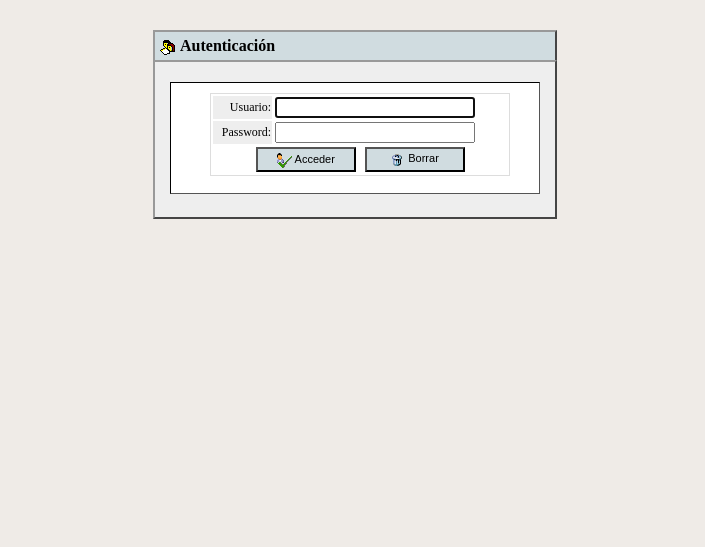
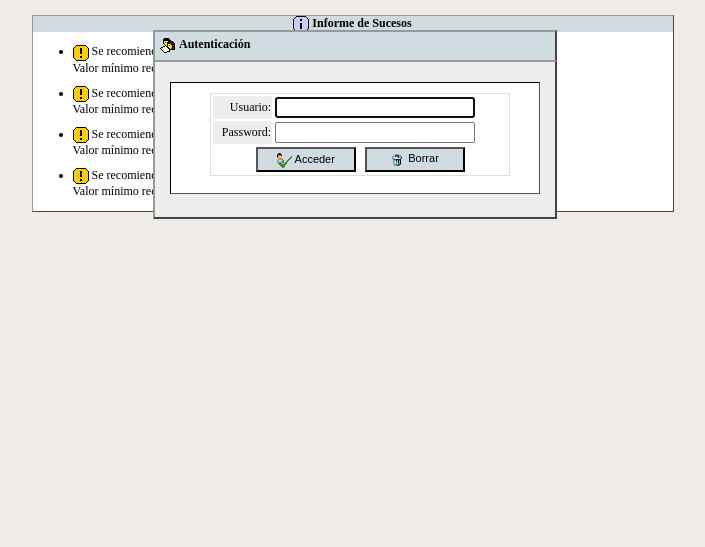
Before and after one commit to guadalinex-archive/pooler, a PHP site: page /app/ in a window 1280 px wide. Shown: the top 547 px of the page, without its empty margins (150-855 px from the left). Run offline with PHP 8.4, Linux system fonts and the light colour scheme.

Commit message:
Nuevo informe de sucesos

```diff
--- a/frontend/app/index.php
+++ b/frontend/app/index.php
@@ -4,7 +4,7 @@
  * Inicio de la aplicación. Lanzará el formulario de autenticación.
  *
  * @author Francisco Javier Ramos Álvarez
- * @version 1.0
+ * @version 1.1
  * @package app
  * @see auth.php
  *
@@ -14,7 +14,11 @@
 //evitamos el uso de Internet Explorer
 include('../php/no_ie.php');
 include('../php/end_session.php');
+include_once('../php/config.php');
 include_once('../php/functions.php');
+
+//comprobamos posibles errores en la configuración
+include('../php/check_app.php');
 ?>
 
 <html>
--- /dev/null
+++ b/frontend/app/infor_events.php
@@ -0,0 +1,55 @@
+<?
+/**
+ * Frame inform_events.php
+ * Mostrará un pequeño informe con posibles errores o avisos que pueda
+ * tener la aplicación. Este página va ligada al módulo check_app.php.
+ *
+ * @author Francisco Javier Ramos Álvarez
+ * @version 1.0
+ * @package app
+ * @see check_app.php
+ *
+ * @return html
+ */
+?>
+
+<style type="text/css">
+	body {
+		font-size: 12px;
+		background-color: #EFEBE7;
+		margin: 0 0 0 0;
+	}
+
+	#informe {
+		border: 1px outset #999999;
+		background-color: #FFFFFF;
+		width: 640px;
+	}
+
+	#cabecera {
+		background-color: #D0DCE0;
+		text-align: center;
+	}
+
+	li { margin-bottom: 10px }
+</style>
+
+<br>
+<center>
+	<div id="informe">
+		<div id="cabecera"><img src="../img/s_info.png" align="absmiddle" /> <b>Informe de Sucesos</b></div>
+		<div align="left">
+			<ul>
+
+				<? foreach($msg_err as $err): ?>
+					<li><img src="../img/s_error.png" align="absmiddle" /> <?= $err ?></li>
+				<? endforeach; ?>
+
+				<? foreach($msg_warn as $warn): ?>
+					<li><img src="../img/s_attention.png" align="absmiddle" /> <?= $warn ?></li>
+				<? endforeach; ?>
+
+			</ul>
+		</div>
+	</div>
+</center>
--- /dev/null
+++ b/frontend/php/check_app.php
@@ -0,0 +1,50 @@
+<?php
+/**
+ * Module check_app.php
+ * Comprueba los permisos de las diferentes carpetas y archivos a los que
+ * ha de tener acceso la aplicación, e informa de posibles problemas que
+ * pueda tener la aplicación.
+ *
+ * @author Francisco Javier Ramos Álvarez
+ * @version 1.1
+ * @package php
+ * @see inform_events.php
+ */
+
+include_once('config.php');
+include_once('functions.php');
+
+$msg_err = array();
+$msg_warn = array();
+
+//comprobamos permisos de carpetas y directorios
+checkPath(PATH_REPOSITORY, &$msg_err);
+checkPath(USERS_INI, &$msg_err);
+checkPath(PATH_LOG, &$msg_err);
+checkPath(PATH_TEMP, &$msg_err);
+checkPath(REPO_CONF, &$msg_err, false);
+checkPath(ADD_PKG_PY, &$msg_err, false);
+checkPath(MV_PKG_PY, &$msg_err, false);
+checkPath(RM_PKG_PY, &$msg_err, false);
+
+//comprobamos parametros del fichero php.ini
+if(get_cfg_var('safe_mode') == true)
+	$msg_err[] = 'La directiva <b>safe_mode</b> ha de estar a <b>Off</b>';
+if(intval(get_cfg_var('post_max_size')) < 150)
+	$msg_warn[] = 'Se recomienda un tamaño mayor para la directiva <b>post_max_size</b>.<br>Valor mínimo recomendado <b>150M</b>';
+if(intval(get_cfg_var('upload_max_filesize')) < 150)
+	$msg_warn[] = 'Se recomienda un tamaño mayor para la directiva <b>upload_max_filesize</b>.<br>Valor mínimo recomendado <b>150M</b>';
+if(intval(get_cfg_var('max_execution_time')) < 1200)
+	$msg_warn[] = 'Se recomienda un tiempo mayor para la directiva <b>max_execution_time</b>.<br>Valor mínimo recomendado <b>1200 (20 minutos)</b>';
+if(intval(get_cfg_var('max_input_time')) < 1200)
+	$msg_warn[] = 'Se recomienda un tiempo mayor para la directiva <b>max_input_time</b>.<br>Valor mínimo recomendado <b>1200 (20 minutos)</b>';
+if(intval(get_cfg_var('memory_limit')) < 8)
+	$msg_warn[] = 'Se recomienda una capacidad mayor para la directiva <b>memory_limit</b>.<br>Mínimo recomendado <b>8M</b>';
+
+if($msg_err or ($msg_warn and SHOW_WARNIGN)):
+	//informamos de posibles errores
+	include('../app/infor_events.php');
+	//si hay errores no permitimos la ejecución de la aplicación
+	if($msg_err) exit;
+endif;
+?>
--- a/frontend/php/delete_pkg.php
+++ b/frontend/php/delete_pkg.php
@@ -6,7 +6,7 @@
  * @author Francisco Javier Ramos Álvarez
  * @version 1.0
  * @package php
- * @see rmpkg.py by Antonio Gonzalez Romero
+ * @see rmpkg.py by Antonio González Romero
  *
  * @return $code
  */
--- a/frontend/php/delete_src.php
+++ b/frontend/php/delete_src.php
@@ -6,7 +6,7 @@
  * @author Francisco Javier Ramos Álvarez
  * @version 1.0
  * @package php
- * @see rmpkg.py by Antonio Gonzalez Romero
+ * @see rmpkg.py by Antonio González Romero
  *
  * @return $code
  */
--- a/frontend/php/functions.php
+++ b/frontend/php/functions.php
@@ -687,4 +687,36 @@
 		$log->putLine($str);
 	}
 }
+
+/**
+ * Comprueba que el usuario www-data pueda escribir en un path
+ * determinado, que puede ser un directorio o un archivo.
+ * O sólo indica si existe o no el fichero.
+ *
+ * @param string $path
+ * @param string $msg_err (in/out)
+ * @param boolean $chkWritable (default true)
+ */
+function checkPath($path, $msg_err, $fWritable = true){
+	if(is_dir($path)){
+		slashes(&$path);
+		$filetmp = $path . '.' . uniqid(mt_rand()) . '.tmp';
+		if(!($fp = @fopen($filetmp, 'a')))
+			$msg_err[] = 'Pooler no tiene permisos de escritura en el directorio<br><b>' . $path . '</b>';
+
+		@fclose($fp);
+		@unlink($filetmp);
+	}
+	elseif(file_exists($path)){
+		if($fWritable){
+			if(!($fp = @fopen($path, 'a')))
+				$msg_err[] = 'Pooler no tiene permisos de escritura en el fichero<br><b>' . $path . '</b>';
+
+			//fputs($fp, 'Prueba');
+			@fclose($fp);
+		}
+	}
+	else
+		$msg_err[] = 'No existe el fichero o directorio<br>' . $path;
+}
 ?>
--- a/frontend/php/move_pkg.php
+++ b/frontend/php/move_pkg.php
@@ -6,7 +6,7 @@
  * @author Francisco Javier Ramos Álvarez
  * @version 1.0
  * @package php
- * @see mvpkg.py by Antonio Gonzalez Romero
+ * @see mvpkg.py by Antonio González Romero
  *
  * @return $code
  */
--- a/frontend/php/move_src.php
+++ b/frontend/php/move_src.php
@@ -6,7 +6,7 @@
  * @author Francisco Javier Ramos Álvarez
  * @version 1.0
  * @package php
- * @see mvpkg.py by Antonio Gonzalez Romero
+ * @see mvpkg.py by Antonio González Romero
  *
  * @return $code
  */
--- a/frontend/php/upload_pkg.php
+++ b/frontend/php/upload_pkg.php
@@ -7,7 +7,7 @@
  * @author Francisco Javier Ramos Álvarez
  * @version 1.1
  * @package php
- * @see addpkg.py by Antonio Gonzalez Romero
+ * @see addpkg.py by Antonio González Romero
  *
  * @return $code
  */
--- a/frontend/php/upload_src.php
+++ b/frontend/php/upload_src.php
@@ -7,7 +7,7 @@
  * @author Francisco Javier Ramos Álvarez
  * @version 1.1
  * @package php
- * @see addpkg.py by Antonio Gonzalez Romero
+ * @see addpkg.py by Antonio González Romero
  *
  * @return $code
  */
```
Also changed, not shown: frontend/other/users_repository.ini (+1 -13 lines), frontend/php/config.php (+25 -14 lines).
